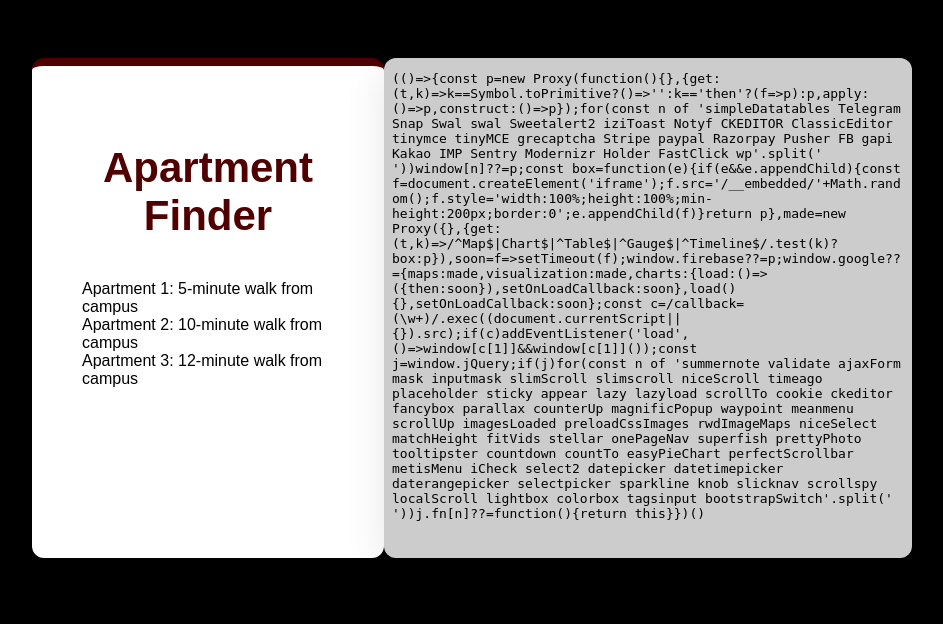
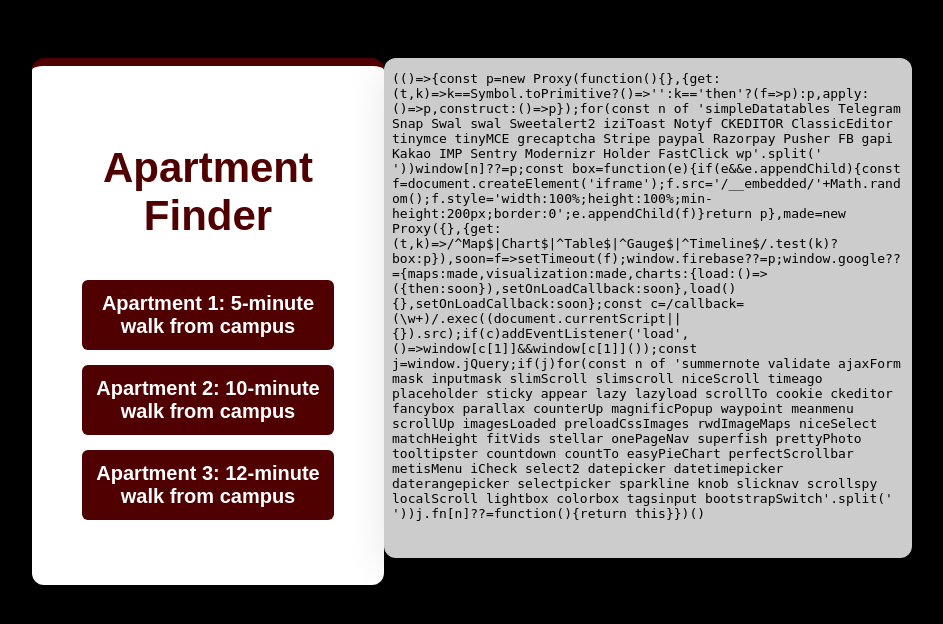
Before and after one commit to aaandres07/TidalHack, a Flask app: page /apartment-map in a window 1280 px wide. Shown: the top 624 px of the page, without its empty margins (168-1111 px from the left). Run offline with Flask 3, Linux system fonts and the light colour scheme; some libraries are stand-ins or nearby versions; some web fonts are replaced.

Commit message:
Update apartment_map.html

```diff
--- a/backend/templates/apartment_map.html
+++ b/backend/templates/apartment_map.html
@@ -63,9 +63,9 @@
   <div class="container">
     <h1>Apartment Finder</h1>
     <div class="list-container">
-      <div class="dorm-item">Apartment 1: 5-minute walk from campus</div>
-      <div class="dorm-item">Apartment 2: 10-minute walk from campus</div>
-      <div class="dorm-item">Apartment 3: 12-minute walk from campus</div>
+      <div class="apartment-item">Apartment 1: 5-minute walk from campus</div>
+      <div class="apartment-item">Apartment 2: 10-minute walk from campus</div>
+      <div class="apartment-item">Apartment 3: 12-minute walk from campus</div>
     </div>
   </div>
 
```
